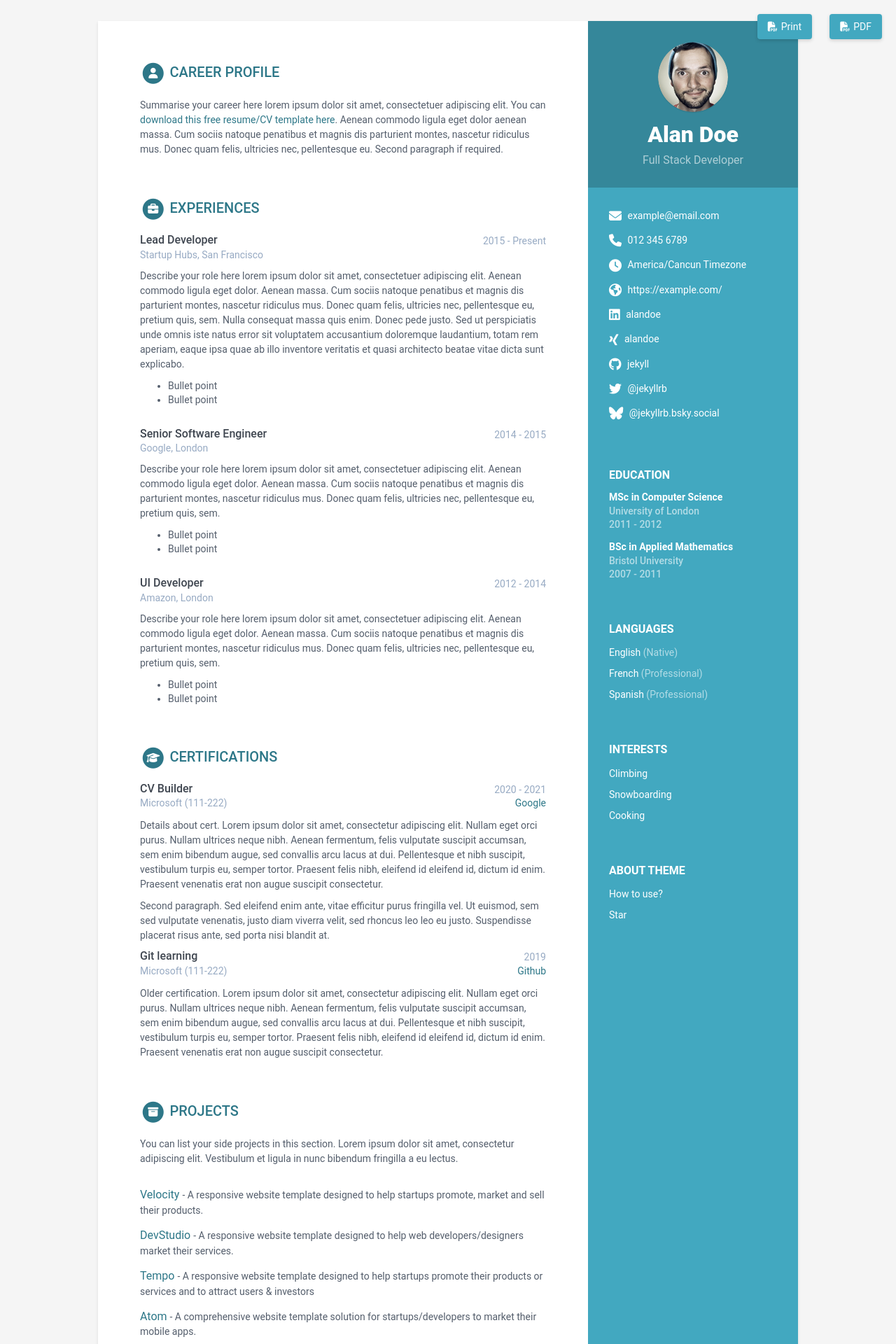
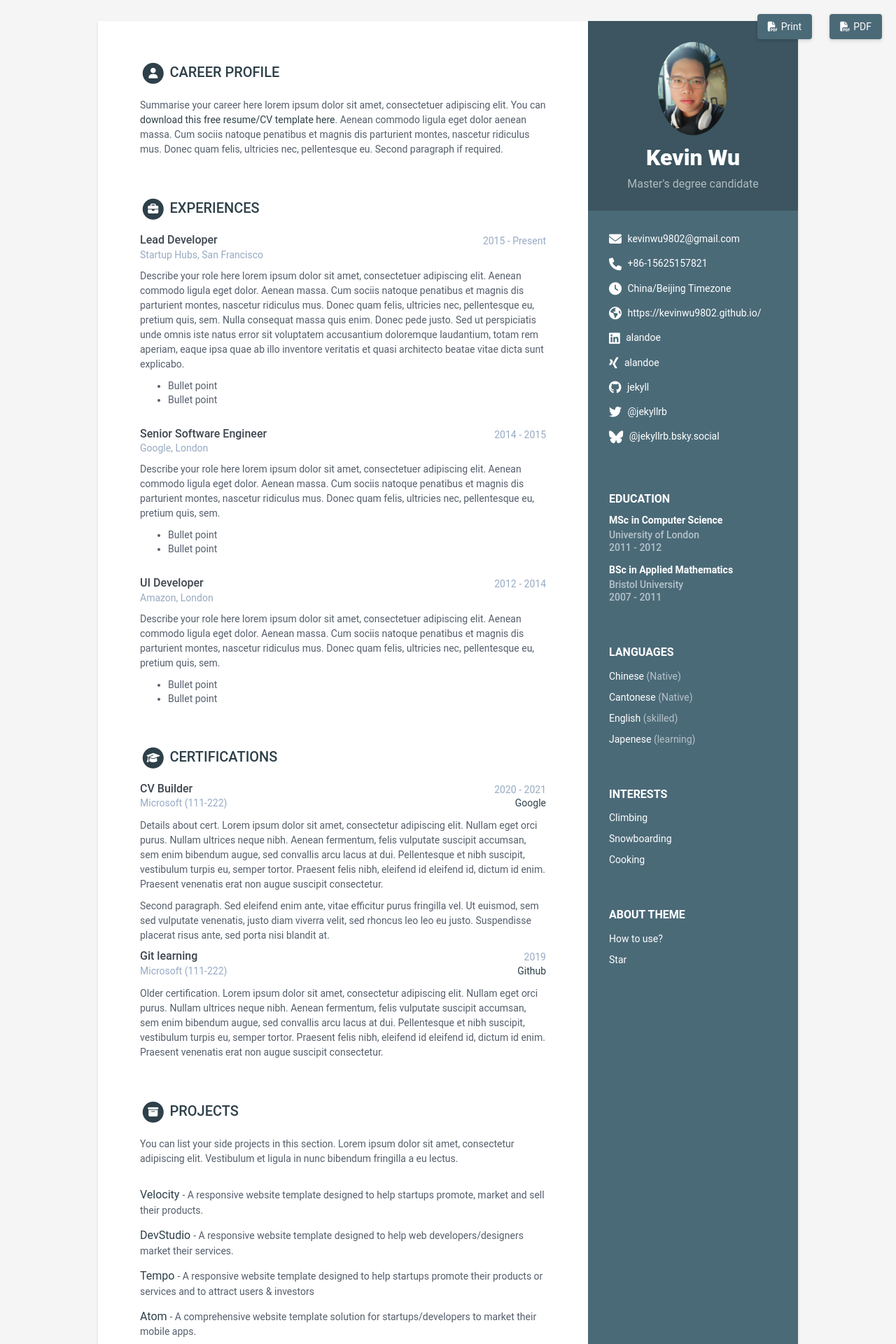
Before and after one commit to Kevinwu9802/Kevinwu9802.github.io, a Jekyll site: the page built from index.html, in a window 1280 px wide. Shown: the top 1920 px of the page at 70% size. Built offline with Jekyll 4.4.1, drawn with Linux system fonts in a browser that asks for light colours.

Commit message:
update info

```diff
--- a/_config.yml
+++ b/_config.yml
@@ -1,8 +1,8 @@
 #Update all the sections by editing the data.yml file inside _data folder.
 
 # Site Settings
-title: My Resume
-url: 'http://webjeda.com'
+title: KevinWu9802 Resume
+url:
 
 #change it according to your repository name
 # disabling since we are using a custom domain
@@ -10,7 +10,7 @@ url: 'http://webjeda.com'
 
 description: A beautiful Jekyll theme for creating resume
 # Style will be applied only after restarting the build or serve. Just choose one of the options.
-theme_skin: blue # blue turquoise green berry orange ceramic teal oceanstale
+theme_skin: ceramic # blue turquoise green berry orange ceramic teal oceanstale
 chrome_mobile_color: #use hex colors (ex:#1976d2) or leave empty if you don't want a color for chrome mobile searchbar
 
 # Tracker
--- a/_data/data.yml
+++ b/_data/data.yml
@@ -8,16 +8,16 @@ sidebar:
   education: True # set to False if you want education in main section instead of in sidebar
 
   # Profile information
-  name: Alan Doe
-  tagline: Full Stack Developer
-  avatar: profile.png #place a 100x100 picture inside /assets/images/ folder and provide the name of the file below
+  name: Kevin Wu
+  tagline: Master's degree candidate
+  avatar: my_image.png #place a 100x100 picture inside /assets/images/ folder and provide the name of the file below
 
   # Sidebar links
-  email: example@email.com
-  phone: 012 345 6789
-  timezone: America/Cancun # Enter your timezone, e.g., America/Havana, Africa/Casablanca, America/North_Dakota/Center
+  email: kevinwu9802@gmail.com
+  phone: +86-15625157821
+  timezone: China/Beijing # Enter your timezone, e.g., America/Havana, Africa/Casablanca, America/North_Dakota/Center
   citizenship:
-  website: https://example.com/ # Include the full website URL, including "http://" or "https://".
+  website: https://kevinwu9802.github.io/ # Include the full website URL, including "http://" or "https://".
   linkedin: alandoe
   xing: alandoe
   github: jekyll
@@ -37,14 +37,17 @@ sidebar:
   languages:
     title: Languages
     info:
-    - idiom: English
+    - idiom: Chinese
       level: Native
 
-    - idiom: French
-      level: Professional
+    - idiom: Cantonese
+      level: Native
 
-    - idiom: Spanish
-      level: Professional
+    - idiom: English
+      level: skilled
+
+    - idiom: Japenese
+      level: learning
 
   interests:
     title: Interests
```
Also changed, not shown: assets/images/my_image.png (added).
